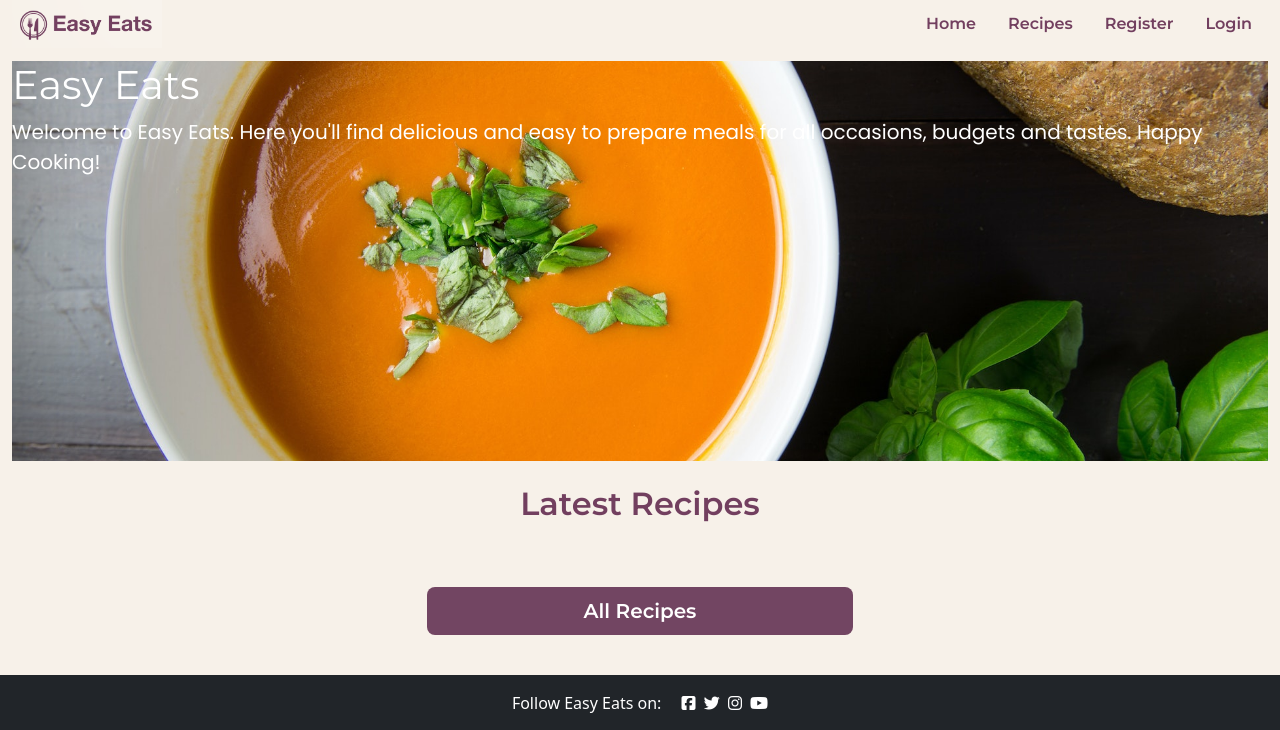
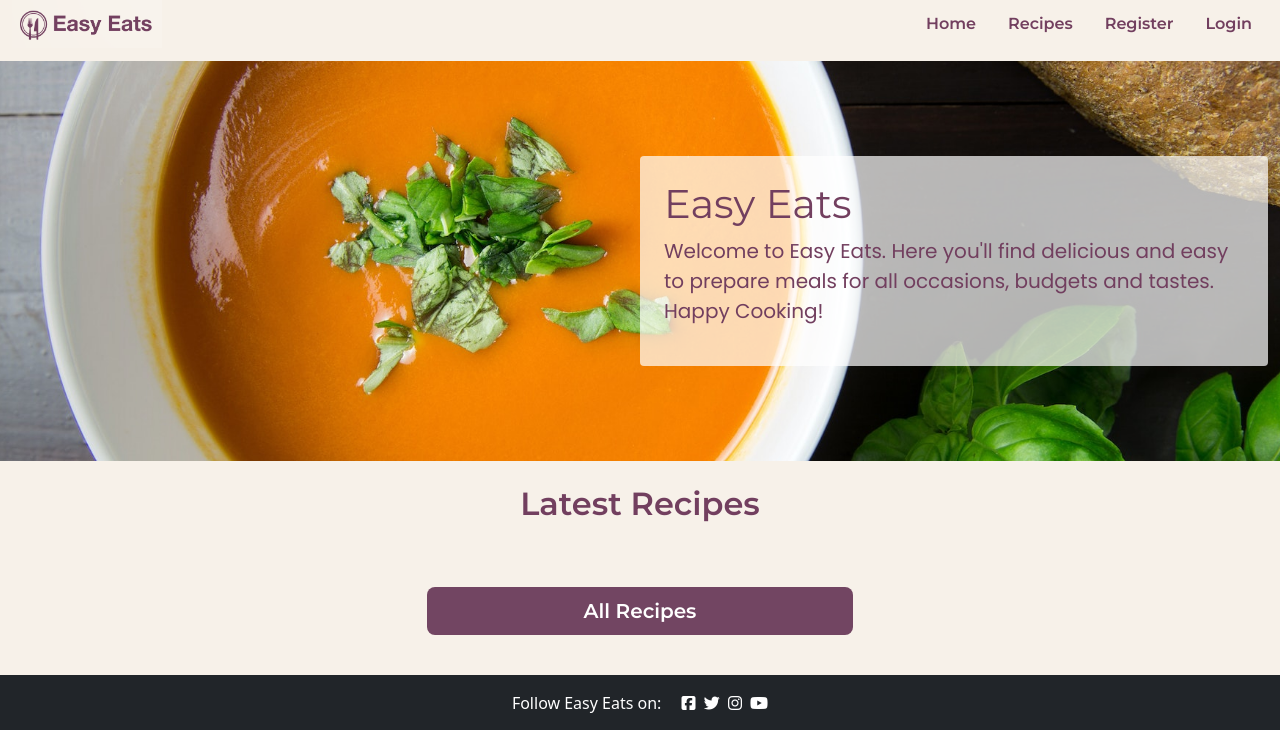
Before and after one commit to DanielleDaly/portfolio-project-4, a Django app: page / in a window 1280 px wide. Shown: the part 14-744 px from the top of the page. Run offline with Django 3.2, Linux system fonts and the light colour scheme; data that the repository does not hold is empty; some libraries are stand-ins or nearby versions.

Commit message:
Style homepage callout hero section

```diff
--- a/static/css/style.css
+++ b/static/css/style.css
@@ -29,17 +29,35 @@ body {
     overflow: hidden;
 }
 
+.callout-container-wrapper {
+    position: relative;
+    height: 50vh;
+}
+
 .callout-container {
+    position: relative;
+    display: flex;
+    align-items: center;
+    justify-content: center;
     height: 50vh;
+}
+
+.callout-image {
+    position: absolute;
+    width: 100%;
+    height: 100%;
+    left: 0;
+    top: 0;
     background: url(../images/image-hero.jpeg) no-repeat center center;
     background-size: cover;
+    content: '';
 
-    /* animation-name: container-zoom;
+    animation-name: callout-zoom;
     animation-duration: 3s;
-    animation-fill-mode: forwards; */
+    animation-fill-mode: forwards;
 }
 
-@keyframes container-zoom {
+@keyframes callout-zoom {
     from {
         transform: scale(1);
     }
@@ -49,7 +67,9 @@ body {
 }
 
 .callout-text{
-    color: #ffffff;
+    border-radius: 4px;
+    background-color: rgba(255,255,255,0.7);
+    color: rgba(114,63,95);
 }
 .callout-text h1 {
     font-family: 'Montserrat', sans-serif;
--- a/templates/index.html
+++ b/templates/index.html
@@ -3,15 +3,13 @@
 {% block content %}
 
 <!-- Callout -->
-<div class="container-fluid container-outer">
+<div class="container-fluid container-outer callout-container-wrapper">
+    <div class="callout-image">
+    </div>
     <div class="callout-container">
-        <div class="row">
-            <div class="col-12">
-                <section class="callout-text">
-                    <h1>Easy Eats</h1>
-                    <p class="lead">Welcome to Easy Eats. Here you'll find delicious and easy to prepare meals for all occasions, budgets and tastes. Happy Cooking!
-                </section>
-            </div>
+        <div class="callout-text flex-grow-0 col-sm-12 col-md-6 offset-md-6 col-lg-6 offset-lg-6 p-4">
+            <h1>Easy Eats</h1>
+            <p class="lead">Welcome to Easy Eats. Here you'll find delicious and easy to prepare meals for all occasions, budgets and tastes. Happy Cooking!
         </div>
     </div>
 </div>
```
